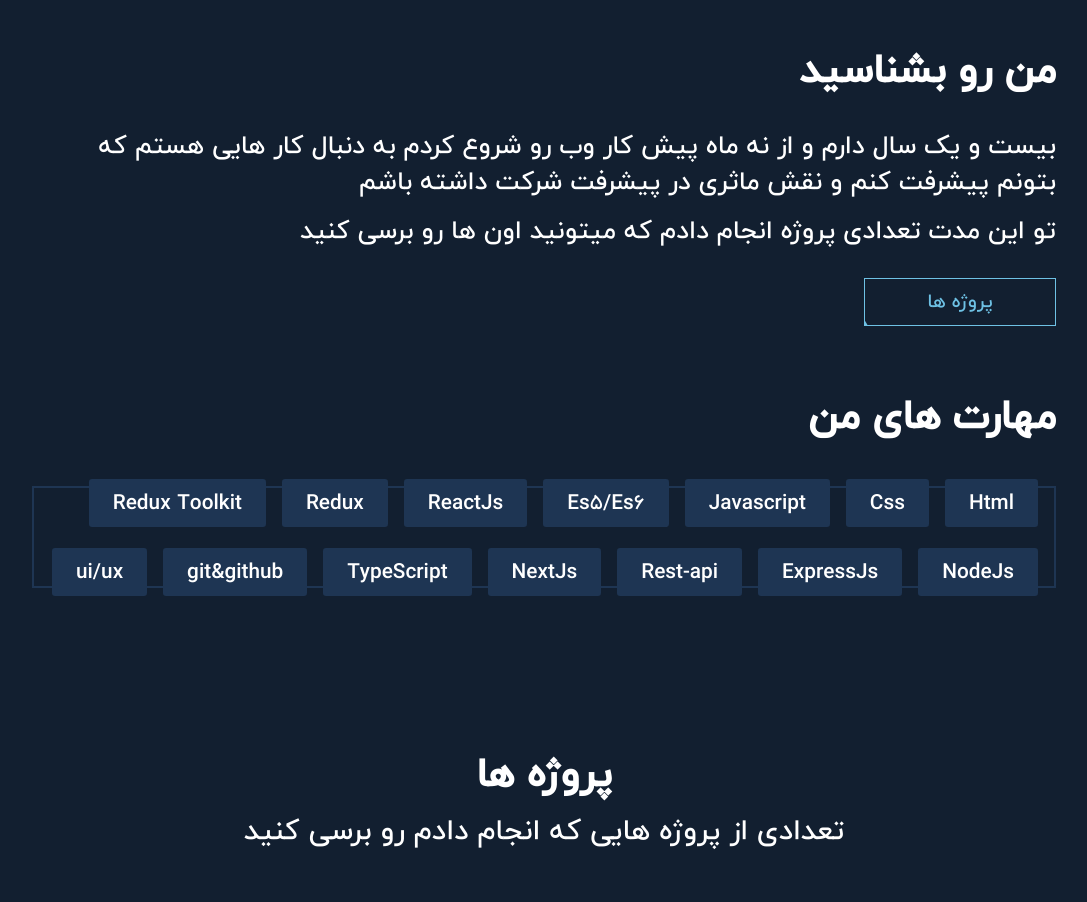
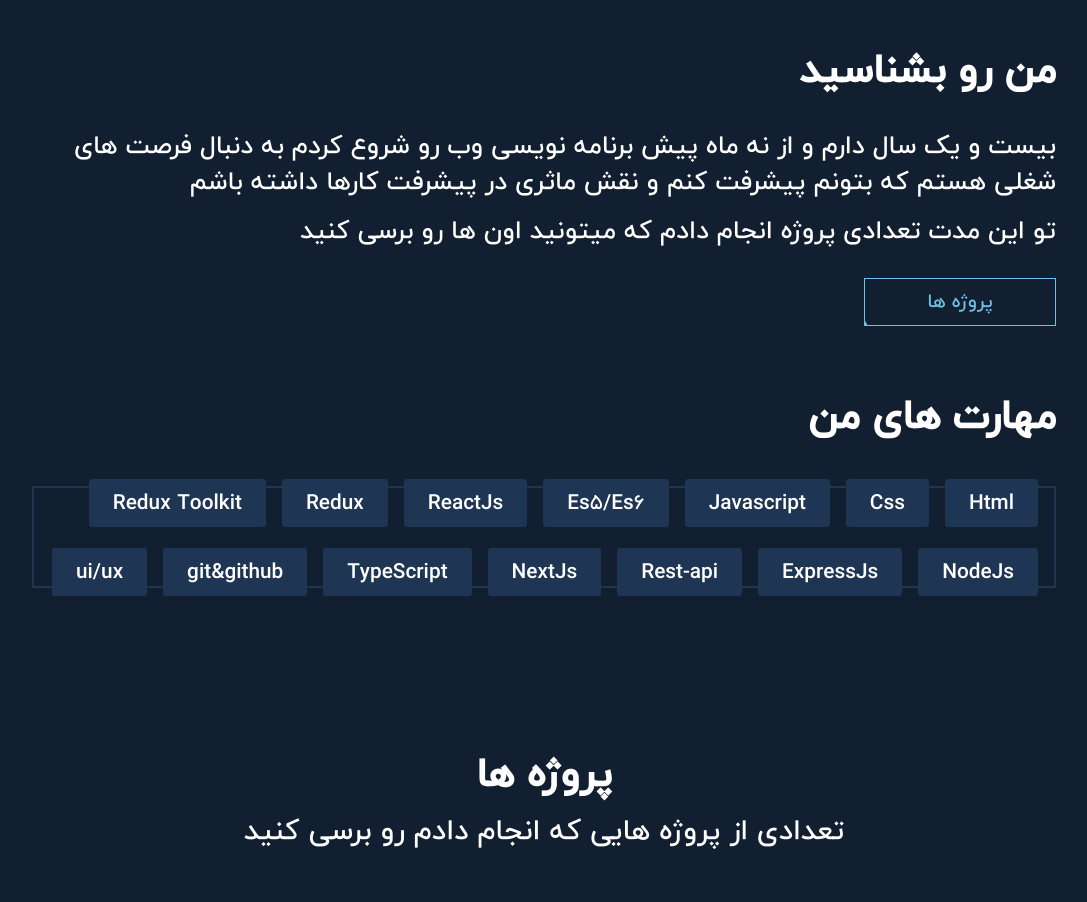
Before and after one commit to saeed00014/main-portfolio, a React (Vite) app: page / in a window 1280 px wide. Shown: the part 1020-1922 px from the top of the page, without its empty margins (96-1183 px from the left). Built offline with nearby package versions, Linux system fonts and the light colour scheme.

Commit message:
css detailes changed

```diff
--- a/src/data.js
+++ b/src/data.js
@@ -64,7 +64,7 @@ export const persian = [
     {
       title: 'من رو بشناسید',
       dis:
-      ' بیست و یک سال دارم و از نه ماه پیش کار وب رو شروع کردم به دنبال کار هایی هستم که بتونم پیشرفت کنم و نقش ماثری در پیشرفت شرکت داشته باشم ',
+      'بیست و یک سال دارم و از نه ماه پیش برنامه نویسی وب رو شروع کردم به دنبال فرصت های شغلی هستم که بتونم پیشرفت کنم و نقش ماثری در پیشرفت کارها داشته باشم',
       dis1:
       'تو این مدت تعدادی پروژه انجام دادم که میتونید اون ها رو برسی کنید',
       button: 'پروژه ها',
--- a/src/pages/ResumePage/resume.css
+++ b/src/pages/ResumePage/resume.css
@@ -5,6 +5,7 @@
   align-items: center;
   width: 100vw;
   padding-top: 2rem;
+  min-height: 70vh;
 }
 
 .Resumehead {
```
Also changed, not shown: 4 other files (tests, documents, lock files or other folders).
